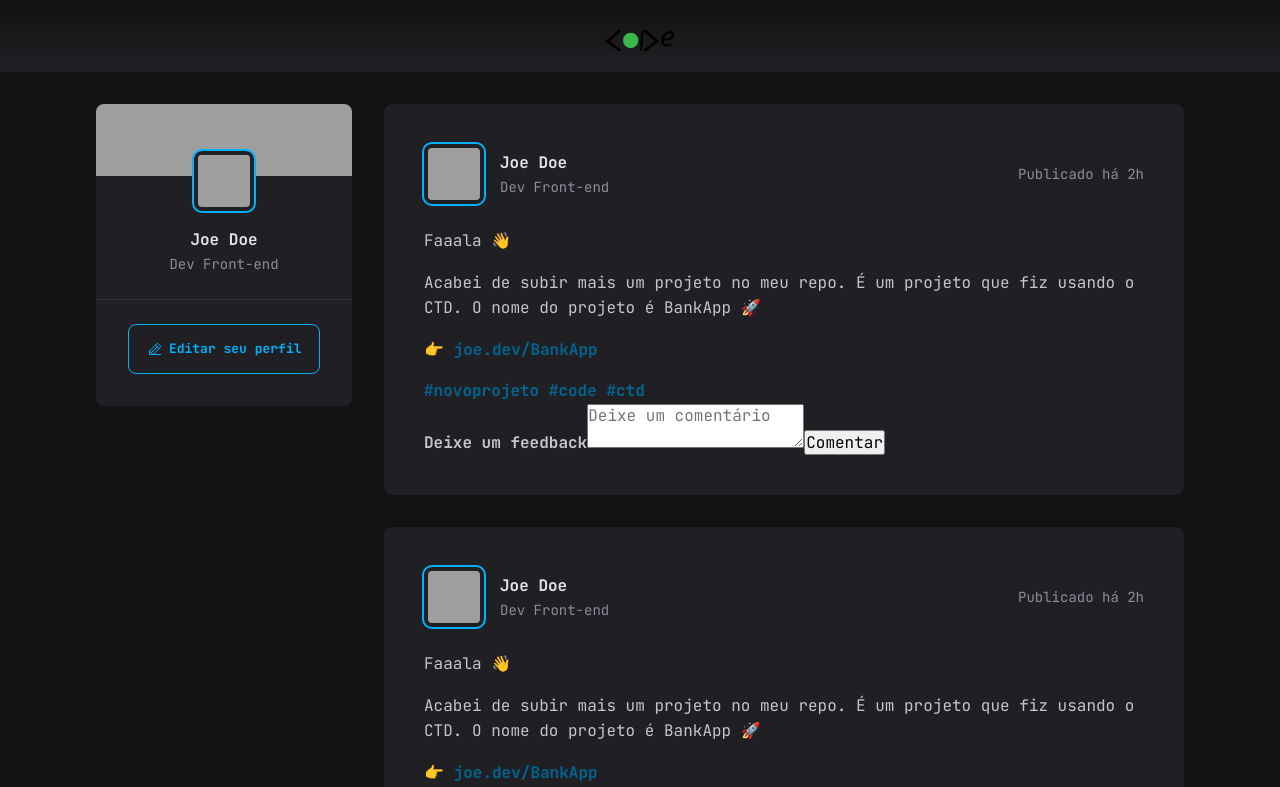
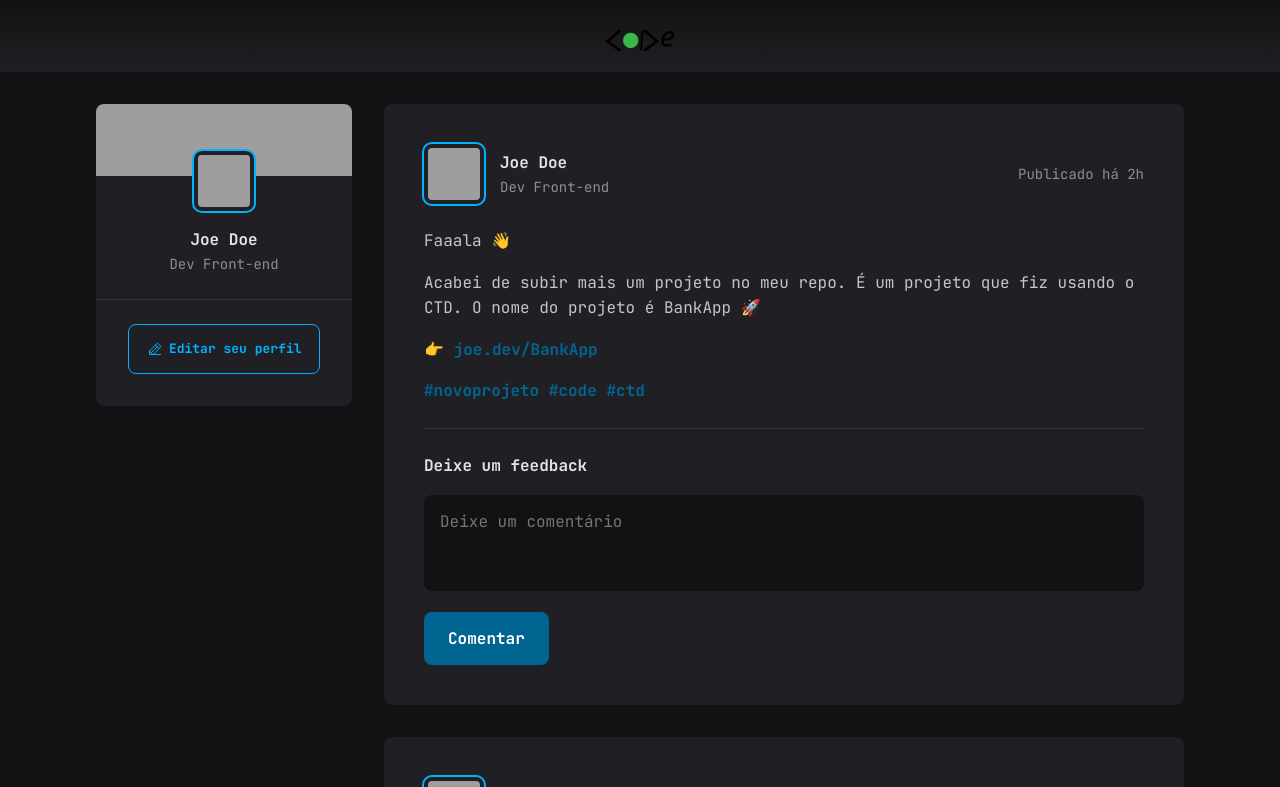
Before and after one commit to Diego-Girao/code-feed, a React (Vite) app: page / in a window 1280 px wide. Shown: the top 787 px of the page. Built offline with nearby package versions, Linux system fonts and the light colour scheme; grey boxes are pictures that could not be loaded.

Commit message:
Style comment form estilizado

```diff
--- a/src/components/Post.module.css
+++ b/src/components/Post.module.css
@@ -28,7 +28,7 @@
 	color: var(--blue-500);
 }
 
-/* aplica o estilo somente no header que está diretamente no post, não afetando outros headers */
+/* (>) aplica o estilo somente no header que está diretamente no post, não afetando outros headers */
 .post > header {
 	display: flex;
 	align-items: center;
@@ -66,3 +66,54 @@
 	color: var(--gray-400);
 	line-height: 1.6;
 }
+
+.commentForm {
+	width: 100%;
+	margin-top: 1.5rem;
+	padding-top: 1.5rem;
+	border-top: 1px solid var(--gray-600);
+}
+/* (>) Aplica o estilo aplicado somente ao strong direto do commentForm */
+.commentForm > strong {
+	line-height: 1.6;
+	color: var(--gray-100);
+}
+
+.commentForm textarea {
+	width: 100%;
+	background: var(--gray-900);
+	border: 0;
+	resize: none;
+	height: 6rem;
+	padding: 1rem;
+	border-radius: 8px;
+	color: var(--gray-100);
+	line-height: 1.4;
+	margin-top: 1rem;
+}
+
+.commentForm footer {
+	visibility: hidden;
+	max-height: 0;
+}
+
+.commentForm:focus-within footer {
+	visibility: visible;
+	max-height: none;
+}
+
+.commentForm button[type="submit"] {
+	padding: 1rem 1.5rem;
+	margin-top: 1rem;
+	border-radius: 8px;
+	border: 0;
+	background: var(--blue-300);
+	color: var(--white);
+	font-weight: bold;
+	cursor: pointer;
+	transition: 0.1s;
+}
+
+.commentForm button[type="submit"]:hover {
+	background: var(--blue-500);
+}
```
